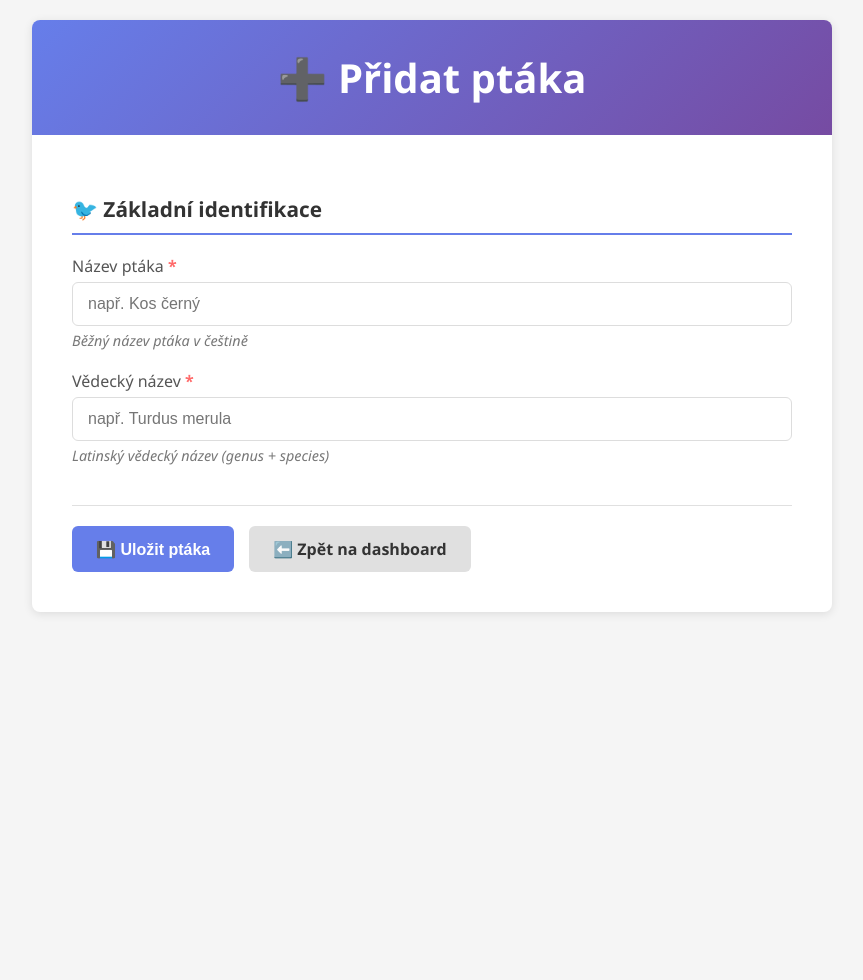
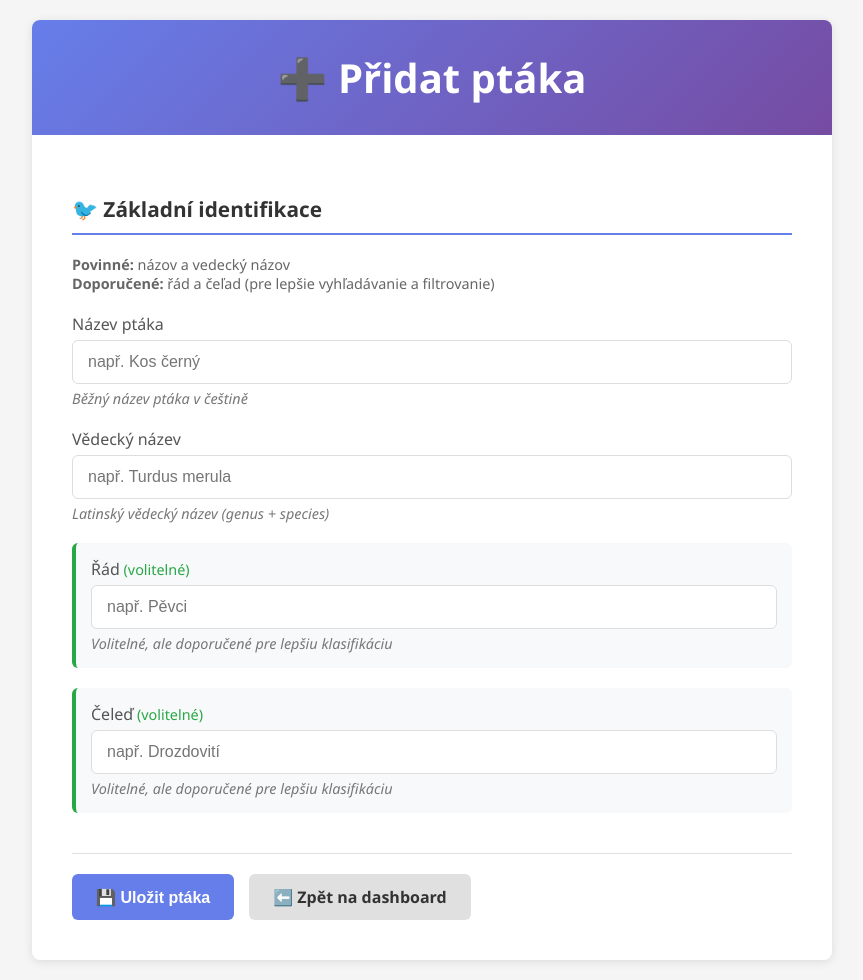
Before and after one commit to nixeerie/birds, a Flask app: page /pridat_ptaka in a window 1280 px wide. Shown: the whole page, without its empty margins (208-1071 px from the left). Before the commit the page ends 614 px from the top, so only its background shows below. Run offline with Flask 3, Linux system fonts and the light colour scheme; data that the repository does not hold is empty.

Commit message:
Faze 2 : Hlavní část formuláře

```diff
--- a/app.py
+++ b/app.py
@@ -214,6 +214,8 @@ def pridat_ptaka():
         # Získání dat z formuláře
         nazev = request.form.get('nazev', '').strip()
         vedecky_nazev = request.form.get('vedecky_nazev', '').strip()
+        rad = request.form.get('rad', '').strip()
+        celed = request.form.get('celed', '').strip()
 
         # Základní validace
         if not nazev or not vedecky_nazev:
@@ -225,18 +227,18 @@ def pridat_ptaka():
             cursor = conn.cursor()
 
             # Kontrola duplicity
-            cursor.execute('SELECT id FROM ptaci WHERE nazev = ? OR vedecky_nazev = ?',
+            cursor.execute('SELECT id, nazev, vedecky_nazev FROM ptaci WHERE nazev = ? OR vedecky_nazev = ?',
                          (nazev, vedecky_nazev))
             existing = cursor.fetchone()
 
             if existing:
-                flash("Tento pták už možná existuje v databázi.", "warning")
+                flash(f"Tento pták už možná existuje: {existing[1]} ({existing[2]})", "warning")
 
             # Vložení nového ptáka
             cursor.execute('''
-                INSERT INTO ptaci (nazev, vedecky_nazev)
-                VALUES (?, ?)
-            ''', (nazev, vedecky_nazev))
+                INSERT INTO ptaci (nazev, vedecky_nazev, rad, celed)
+                VALUES (?, ?, ?, ?)
+            ''', (nazev, vedecky_nazev, rad if rad else None, celed if celed else None))
 
             conn.commit()
             conn.close()
@@ -249,7 +251,14 @@ def pridat_ptaka():
             return redirect(url_for('pridat_ptaka'))
 
     # GET request - zobrazit formulář
-    return render_template('pridat_ptaka.html')
+    try:
+        conn = get_db()
+        filter_options = get_filter_options(conn)
+        conn.close()
+    except Exception as e:
+        filter_options = {'rady': [], 'celedi': []}
+
+    return render_template('pridat_ptaka.html', filter_options=filter_options)
 
 @app.route("/")
 def dashboard():
--- a/templates/pridat_ptaka.html
+++ b/templates/pridat_ptaka.html
@@ -55,10 +55,18 @@
             margin-bottom: 20px;
         }
 
-        .form-group.required label::after {
-            content: " *";
-            color: #ff6b6b;
-            font-weight: bold;
+        .form-group.optional {
+            background-color: #f8f9fa;
+            padding: 15px;
+            border-radius: 6px;
+            border-left: 4px solid #28a745;
+        }
+
+        .form-group.optional label::after {
+            content: " (volitelné)";
+            color: #28a745;
+            font-weight: normal;
+            font-size: 0.9em;
         }
 
         label {
@@ -164,6 +172,17 @@
             background-color: #fff3cd;
             color: #856404;
             border: 1px solid #ffeaa7;
+            padding: 15px;
+            border-radius: 6px;
+            margin-bottom: 15px;
+            display: flex;
+            align-items: center;
+            gap: 10px;
+        }
+
+        .flash-warning::before {
+            content: "⚠️";
+            font-size: 1.2em;
         }
 
         @media (max-width: 768px) {
@@ -208,6 +227,10 @@
         <form method="POST" class="form-container">
             <div class="form-section">
                 <div class="section-title">🐦 Základní identifikace</div>
+                <p style="color: #666; font-size: 0.9em; margin-bottom: 20px;">
+                    <strong>Povinné:</strong> názov a vedecký názov<br>
+                    <strong>Doporučené:</strong> řád a čeľad (pre lepšie vyhľadávanie a filtrovanie)
+                </p>
 
                 <div class="form-group required">
                     <label for="nazev">Název ptáka</label>
@@ -220,6 +243,28 @@
                     <input type="text" id="vedecky_nazev" name="vedecky_nazev" placeholder="např. Turdus merula" required>
                     <div class="help-text">Latinský vědecký název (genus + species)</div>
                 </div>
+
+                <div class="form-group optional">
+                    <label for="rad">Řád</label>
+                    <input type="text" id="rad" name="rad" list="rady-list" placeholder="např. Pěvci">
+                    <datalist id="rady-list">
+                        {% for item in filter_options.rady %}
+                            <option value="{{ item }}">
+                        {% endfor %}
+                    </datalist>
+                    <div class="help-text">Volitelné, ale doporučené pre lepšiu klasifikáciu</div>
+                </div>
+
+                <div class="form-group optional">
+                    <label for="celed">Čeleď</label>
+                    <input type="text" id="celed" name="celed" list="celedi-list" placeholder="např. Drozdovití">
+                    <datalist id="celedi-list">
+                        {% for item in filter_options.celedi %}
+                            <option value="{{ item }}">
+                        {% endfor %}
+                    </datalist>
+                    <div class="help-text">Volitelné, ale doporučené pre lepšiu klasifikáciu</div>
+                </div>
             </div>
 
             <div class="form-actions">
@@ -228,5 +273,61 @@
             </div>
         </form>
     </div>
+
+    <script>
+        // Enhanced autocomplete and validation
+        document.addEventListener('DOMContentLoaded', function() {
+            const nazevInput = document.getElementById('nazev');
+            const vedeckyInput = document.getElementById('vedecky_nazev');
+
+            // Auto-capitalize first letter of each word in name
+            nazevInput.addEventListener('input', function() {
+                this.value = this.value.replace(/\b\w/g, l => l.toUpperCase());
+            });
+
+            // Auto-capitalize scientific name (Genus species format)
+            vedeckyInput.addEventListener('input', function() {
+                const words = this.value.split(' ');
+                if (words.length >= 1) {
+                    words[0] = words[0].charAt(0).toUpperCase() + words[0].slice(1).toLowerCase();
+                }
+                if (words.length >= 2) {
+                    words[1] = words[1].toLowerCase();
+                }
+                this.value = words.join(' ');
+            });
+
+            // Basic duplicate check on blur
+            vedeckyInput.addEventListener('blur', function() {
+                if (this.value.trim()) {
+                    // Could add AJAX call here for real-time duplicate checking
+                    console.log('Checking for duplicates:', this.value);
+                }
+            });
+
+            // Form validation enhancement
+            const form = document.querySelector('form');
+            form.addEventListener('submit', function(e) {
+                const nazev = nazevInput.value.trim();
+                const vedecky = vedeckyInput.value.trim();
+
+                if (!nazev || !vedecky) {
+                    e.preventDefault();
+                    alert('Prosím vyplňte povinné polia: názov a vedecký názov.');
+                    return false;
+                }
+
+                // Basic scientific name validation
+                const scientificRegex = /^[A-Z][a-z]+ [a-z]+$/;
+                if (vedecky && !scientificRegex.test(vedecky)) {
+                    if (!confirm('Vedecký názov nevyzerá správne (má byť vo formáte "Genus species"). Chcete pokračovať?')) {
+                        e.preventDefault();
+                        vedeckyInput.focus();
+                        return false;
+                    }
+                }
+            });
+        });
+    </script>
 </body>
 </html>
```
